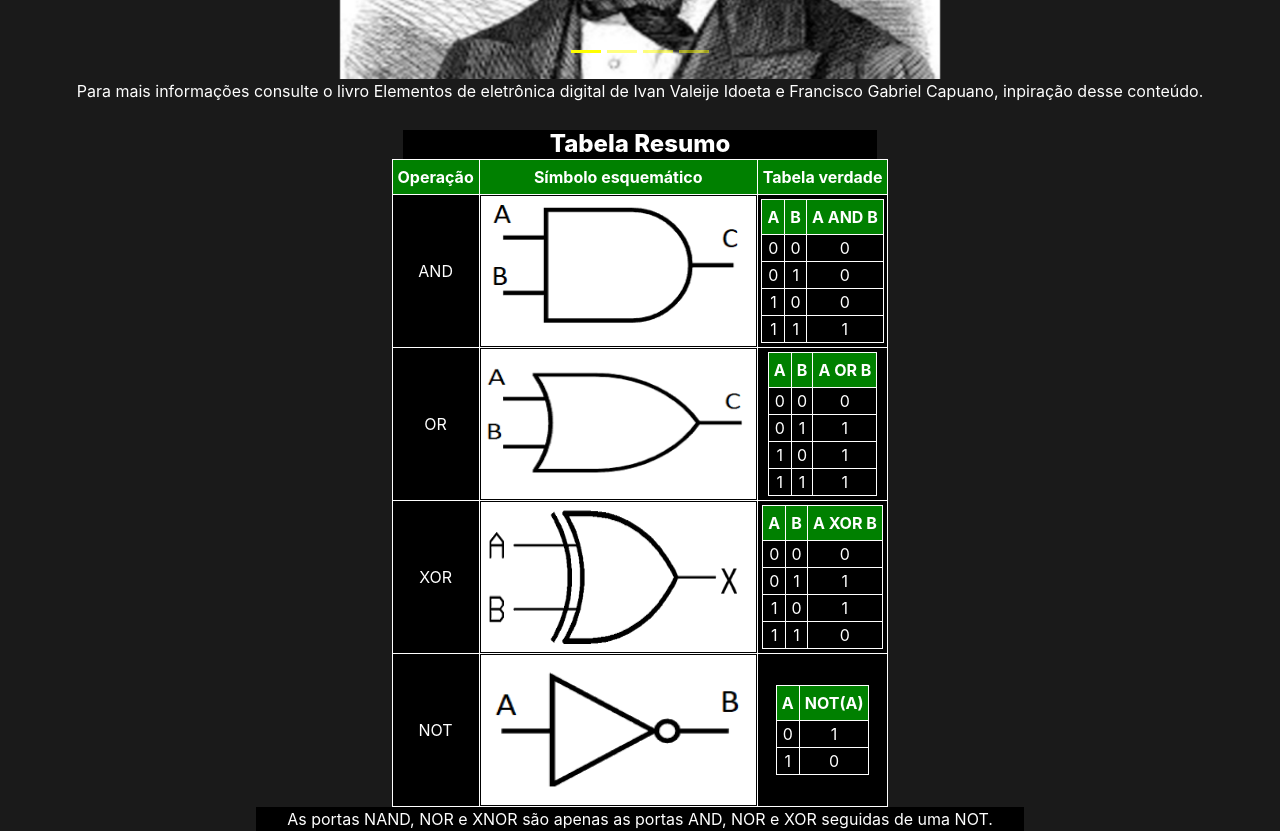
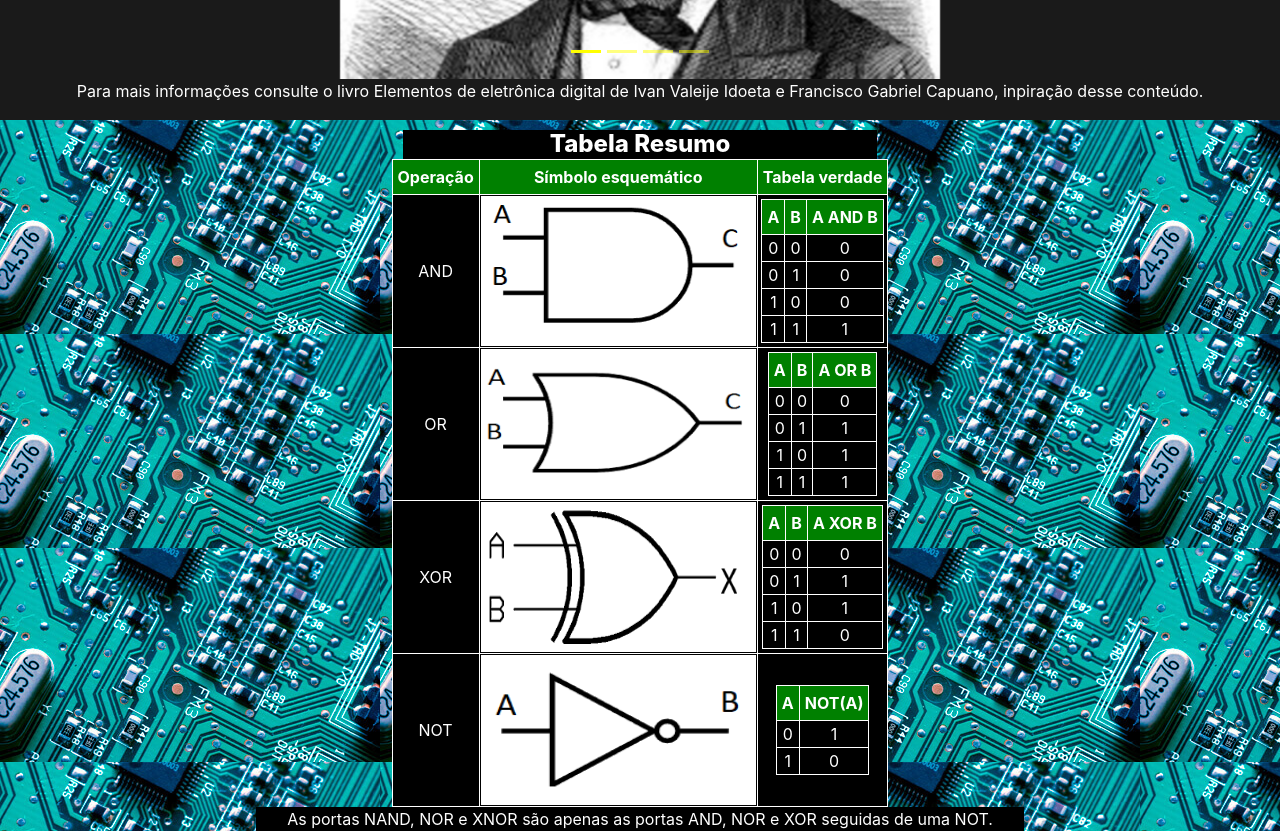
Before and after one commit to KennerMendes/Eletronica_digital, a plain HTML site: page index.html in a window 1280 px wide. Shown: the part 480-1311 px from the top of the page. Drawn offline with nearby package versions, Linux system fonts and the light colour scheme.

Commit message:
Update styles.css

```diff
--- a/styles.css
+++ b/styles.css
@@ -49,7 +49,7 @@ nav
 {
     position: absolute;
     top: 600px;
-    background-image: url(images/fundo.jpg);
+    background-image: url(fundo.jpg);
     width: 100%;
 }
 
```
